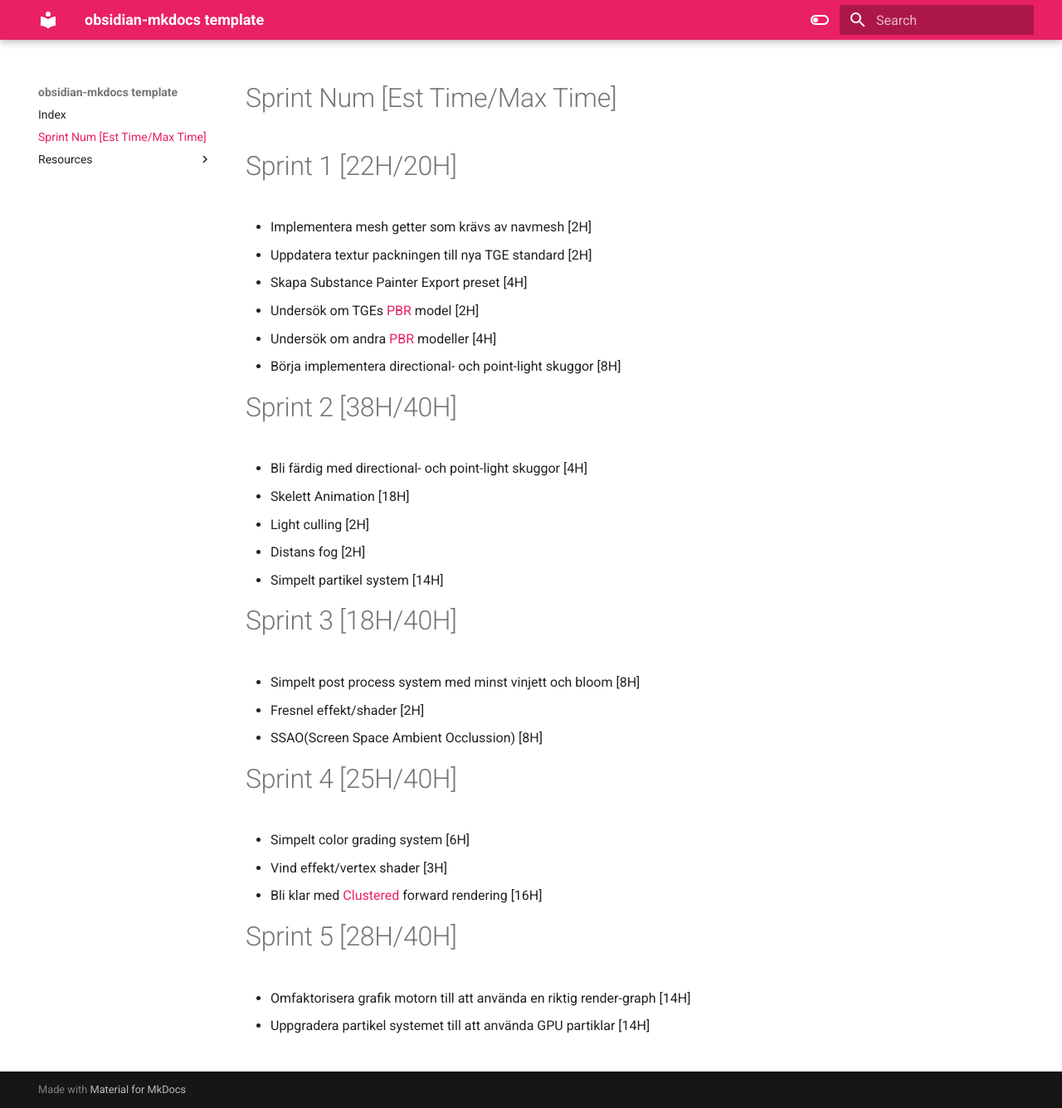
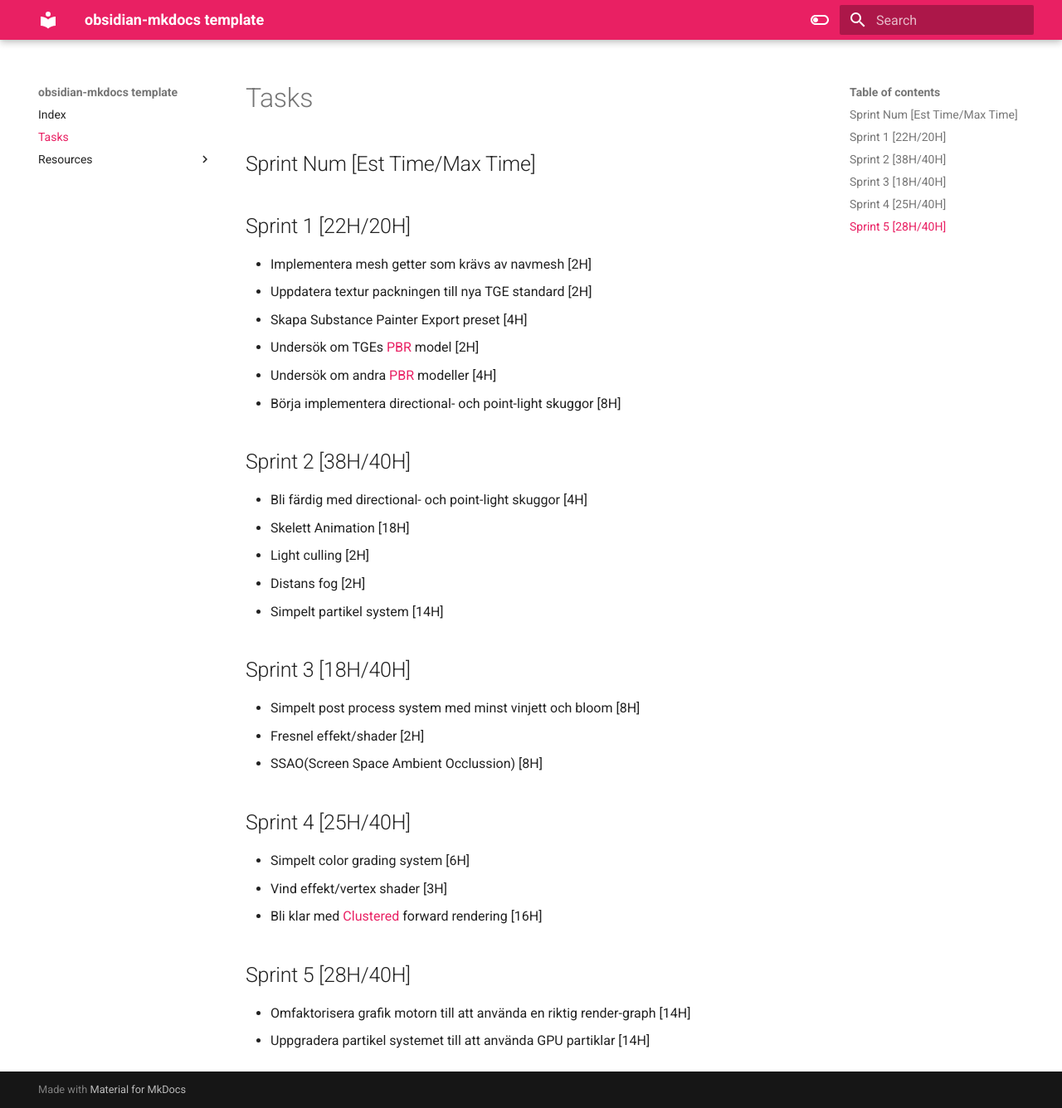
Before and after one commit to OnkelDolf/TestNotes2, an MkDocs documentation site: the page built from docs/Tasks.md, in a window 1280 px wide and 1336 px high. Shown: the whole window at 83% size. Built offline with MkDocs 1.6.1 and Material for MkDocs 9.7.7, drawn with Linux system fonts in a browser that asks for light colours.

Commit message:
PUSH NOTE : Tasks.md

```diff
--- a/docs/Tasks.md
+++ b/docs/Tasks.md
@@ -1,28 +1,26 @@
----
-share: "true"
----
-# Sprint Num [Est Time/Max Time]
-# Sprint 1 [22H/20H]
+# Tasks
+## Sprint Num [Est Time/Max Time]
+## Sprint 1 [22H/20H]
 - Implementera mesh getter som krävs av navmesh [2H]
 - Uppdatera textur packningen till nya TGE standard [2H]
 - Skapa Substance Painter Export preset [4H]
-- Undersök om TGEs [PBR](PBR.md) model [2H]
-- Undersök om andra [PBR](PBR.md) modeller [4H]
+- Undersök om TGEs [PBR](./Resources/PBR.md) model [2H]
+- Undersök om andra [PBR](./Resources/PBR.md) modeller [4H]
 - Börja implementera directional- och point-light skuggor [8H]
-# Sprint 2 [38H/40H]
+## Sprint 2 [38H/40H]
 - Bli färdig med directional- och point-light skuggor [4H]
 - Skelett Animation [18H]
 - Light culling [2H]
 - Distans fog [2H]
 - Simpelt partikel system [14H]
-# Sprint 3 [18H/40H]
+## Sprint 3 [18H/40H]
 - Simpelt post process system med minst vinjett och bloom [8H]
 - Fresnel effekt/shader [2H]
 - SSAO(Screen Space Ambient Occlussion) [8H]
-# Sprint 4 [25H/40H]
+## Sprint 4 [25H/40H]
 - Simpelt color grading system [6H]
 - Vind effekt/vertex shader [3H]
-- Bli klar med [Clustered](Clustered.md) forward rendering [16H]
-# Sprint 5 [28H/40H]
+- Bli klar med [Clustered](./Resources/Clustered.md) forward rendering [16H]
+## Sprint 5 [28H/40H]
 - Omfaktorisera grafik motorn till att använda en riktig render-graph [14H]
 - Uppgradera partikel systemet till att använda GPU partiklar [14H]
```
